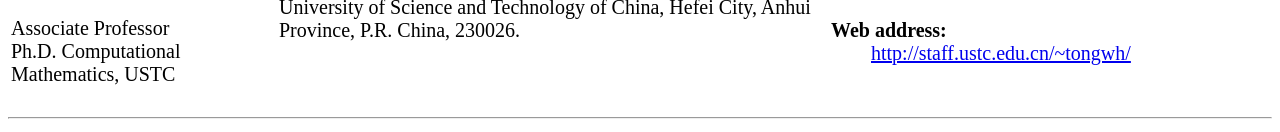
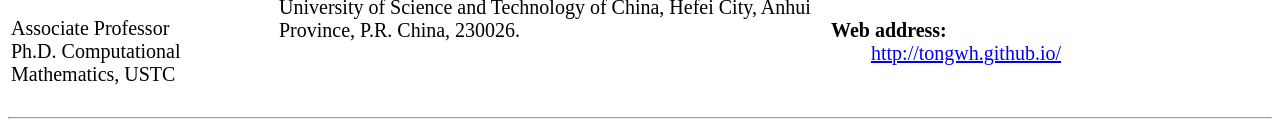
Before and after one commit to tongwh/tongwh.github.io, a plain HTML site: page index.html in a window 1280 px wide. Shown: the part 365-497 px from the top of the page. Drawn offline with Linux system fonts and the light colour scheme.

Commit message:
Update index.html
Fix some hyperlinks.

```diff
--- a/index.html
+++ b/index.html
@@ -46,8 +46,8 @@
 <dd>tongwh AT ustc.edu.cn</dd>
 <dt>&nbsp;</dt>
 <dt><b>Web address:</b></dt>
-<dd><a href="http://staff.ustc.edu.cn/~tongwh/">
-  http://staff.ustc.edu.cn/~tongwh/</a> </dd>
+<dd><a href="http://tongwh.github.io">
+  http://tongwh.github.io/</a> </dd>
 </dl>
 </td>
 
@@ -58,7 +58,7 @@
 <h3>2022-2023 Autumn Semester - Group Seminar's Schedule</h3>
 <p> We hold weekly seminars by <a href="http://gcl.ustc.edu.cn/">GCL</a> members each <b style="color:blue">Wednesday at 2:30 PM</b> in the Management and Research Building <b style="color:blue">Room 12-18</b>. <br/> <br/>
 
-For details, please click <a href="http://staff.ustc.edu.cn/~tongwh/schedule/2022-2023_autumn_seminar_schedule.html">here</a>! <br/> <br/>
+For details, please click <a href="http://tongwh.github.io/schedule/2022-2023_autumn_seminar_schedule.html">here</a>! <br/> <br/>
 
 Contact <a href="mailto:tongwh@ustc.edu.cn">Weihua Tong</a> with questions or if you need help in scheduling a seminar.
 </p>
```
